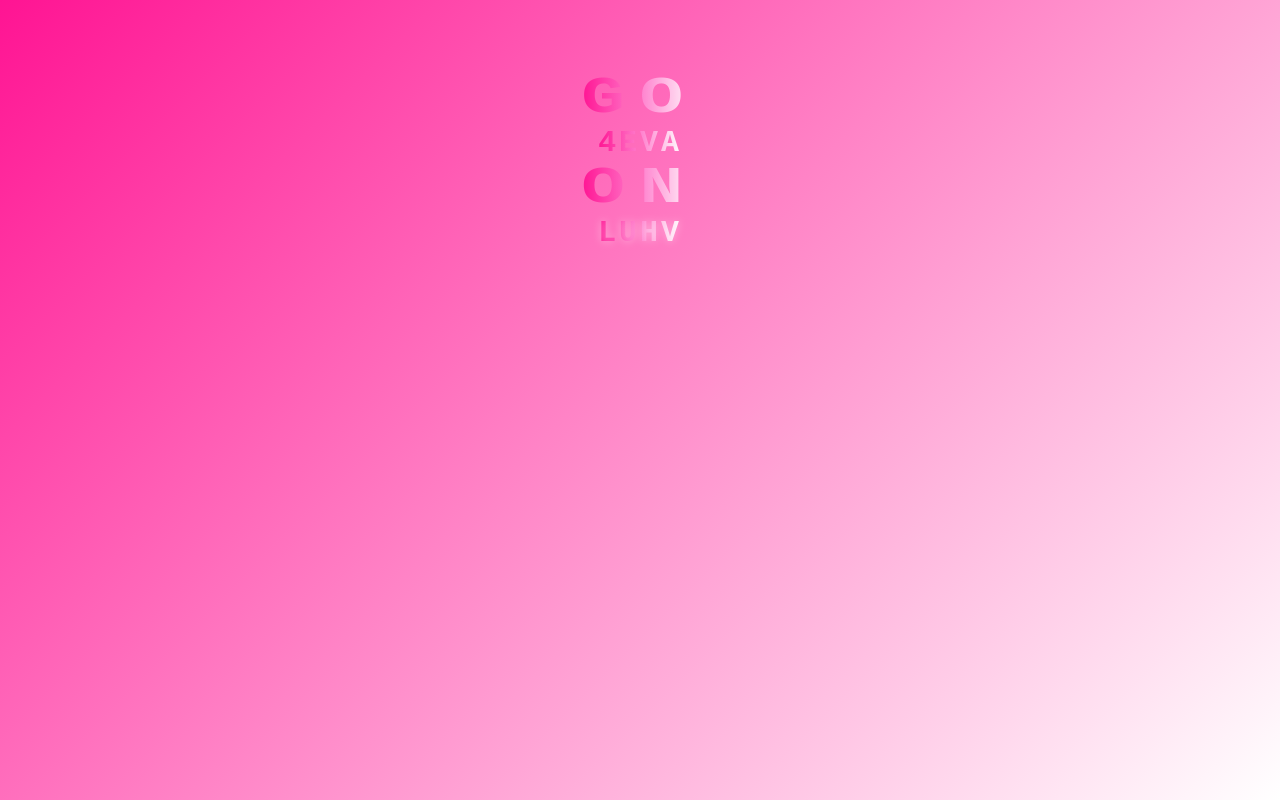
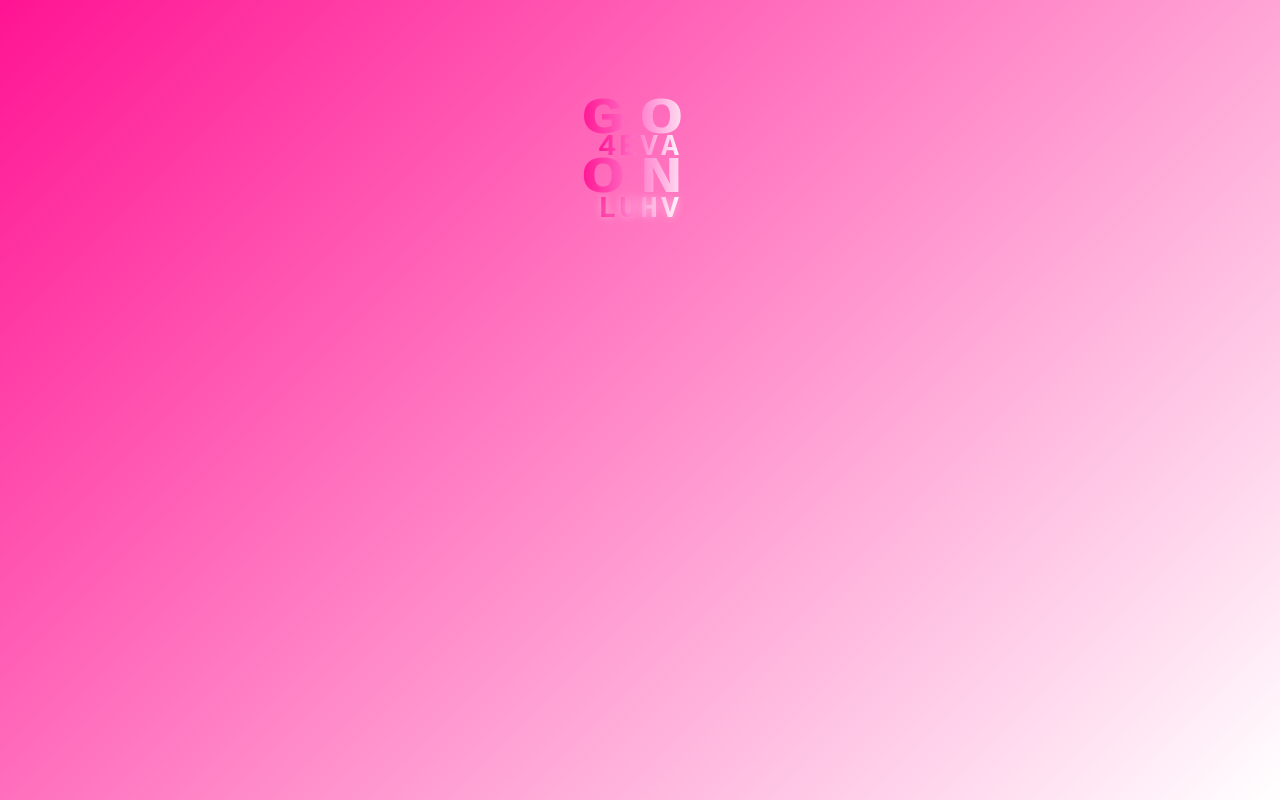
Before and after one commit to DrugFreeInu/LUHV.love, a plain HTML site: page index.html in a window 1280 px wide. Drawn offline with Linux system fonts and the light colour scheme.

Commit message:
Update index.html

```diff
--- a/index.html
+++ b/index.html
@@ -37,7 +37,7 @@ iframe.chart {
   z-index: 1;
 }
 
-/* main text layout */
+/* main layout */
 .main {
   position: relative;
   z-index: 2;
@@ -47,7 +47,7 @@ iframe.chart {
   align-items: center;
   justify-content: center;
   text-align: center;
-  line-height: 1.1;
+  line-height: 0.9; /* tightened vertical spacing */
 }
 
 .word {
@@ -58,19 +58,33 @@ iframe.chart {
   margin: 0;
 }
 
-.word.go, .word.on {
+.word.go {
   font-size: 4rem;
   letter-spacing: 0.2em;
   transform: scaleX(1.4);
+  margin-bottom: -5px; /* closer to 4EVA */
 }
 
-.word.f4eva, .word.luhv {
+.word.f4eva {
   font-size: 2.3rem;
   letter-spacing: 0.1em;
+  margin-top: -5px;
+  margin-bottom: 5px;
+}
+
+.word.on {
+  font-size: 4rem;
+  letter-spacing: 0.2em;
+  transform: scaleX(1.4);
+  margin-top: -10px; /* moves ON upward closer to GO */
+  margin-bottom: -5px;
 }
 
 .word.luhv {
+  font-size: 2.3rem;
+  letter-spacing: 0.1em;
   text-shadow: 0 0 8px rgba(255,255,255,0.4);
+  margin-top: -2px;
 }
 </style>
 </head>
```
